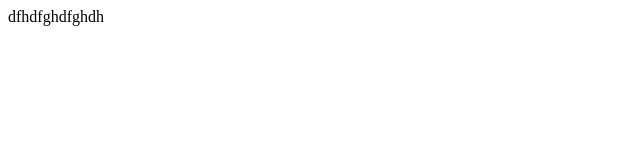
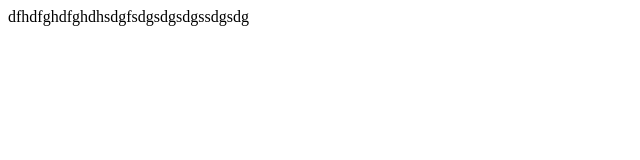
Before and after one commit to rbunny87/gtest, a plain HTML site: page index.html in a window 1280 px wide. Shown: the whole page, without its empty margins (0-640 px from the left). Drawn offline with Linux system fonts and the light colour scheme.

Commit message:
please change
update this file

```diff
--- a/index.html
+++ b/index.html
@@ -2,6 +2,6 @@
 <head>
 </head>
 <body>
-dfhdfghdfghdh
+dfhdfghdfghdhsdgfsdgsdgsdgssdgsdg
 </body>
 </html>
```
